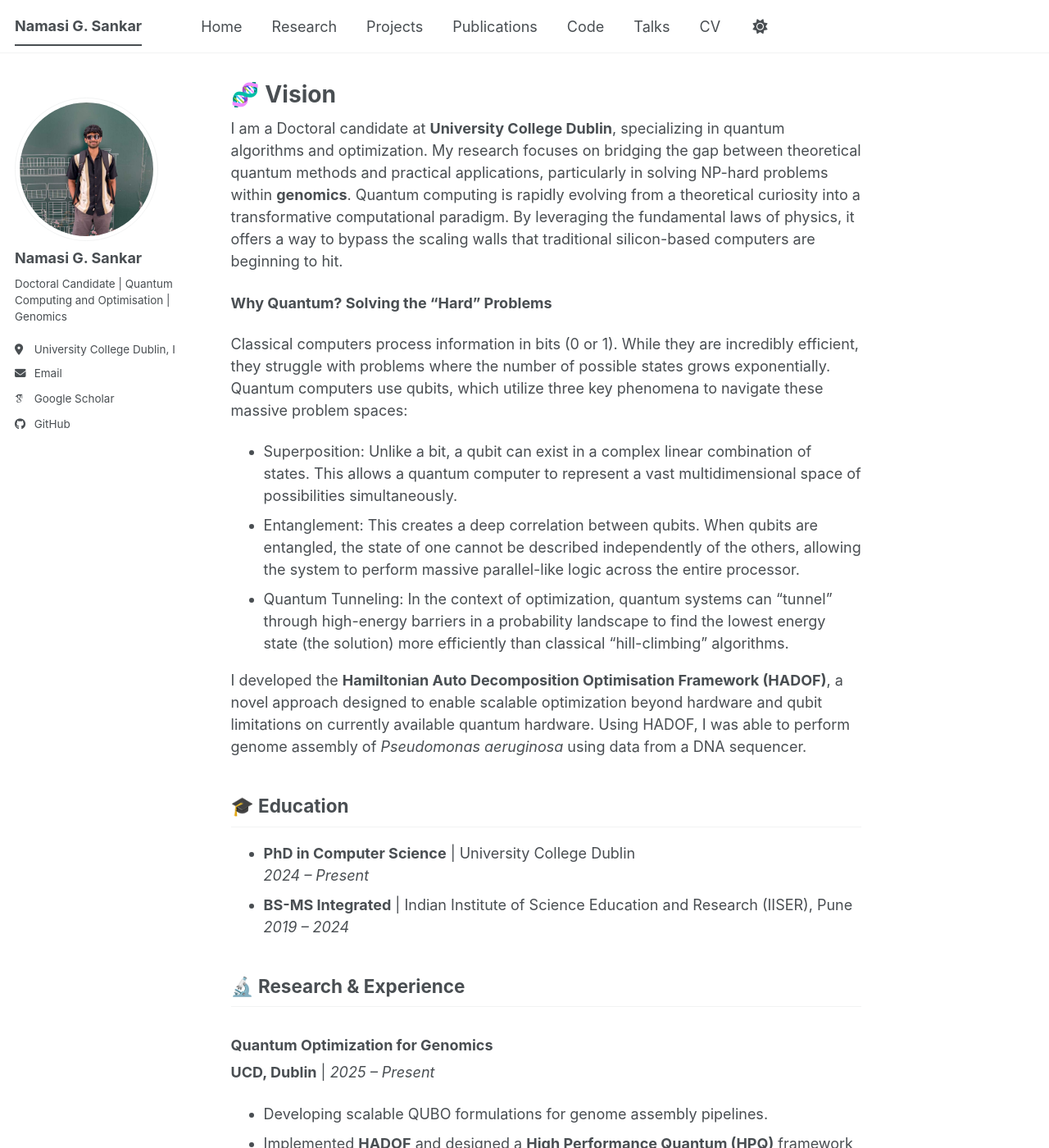
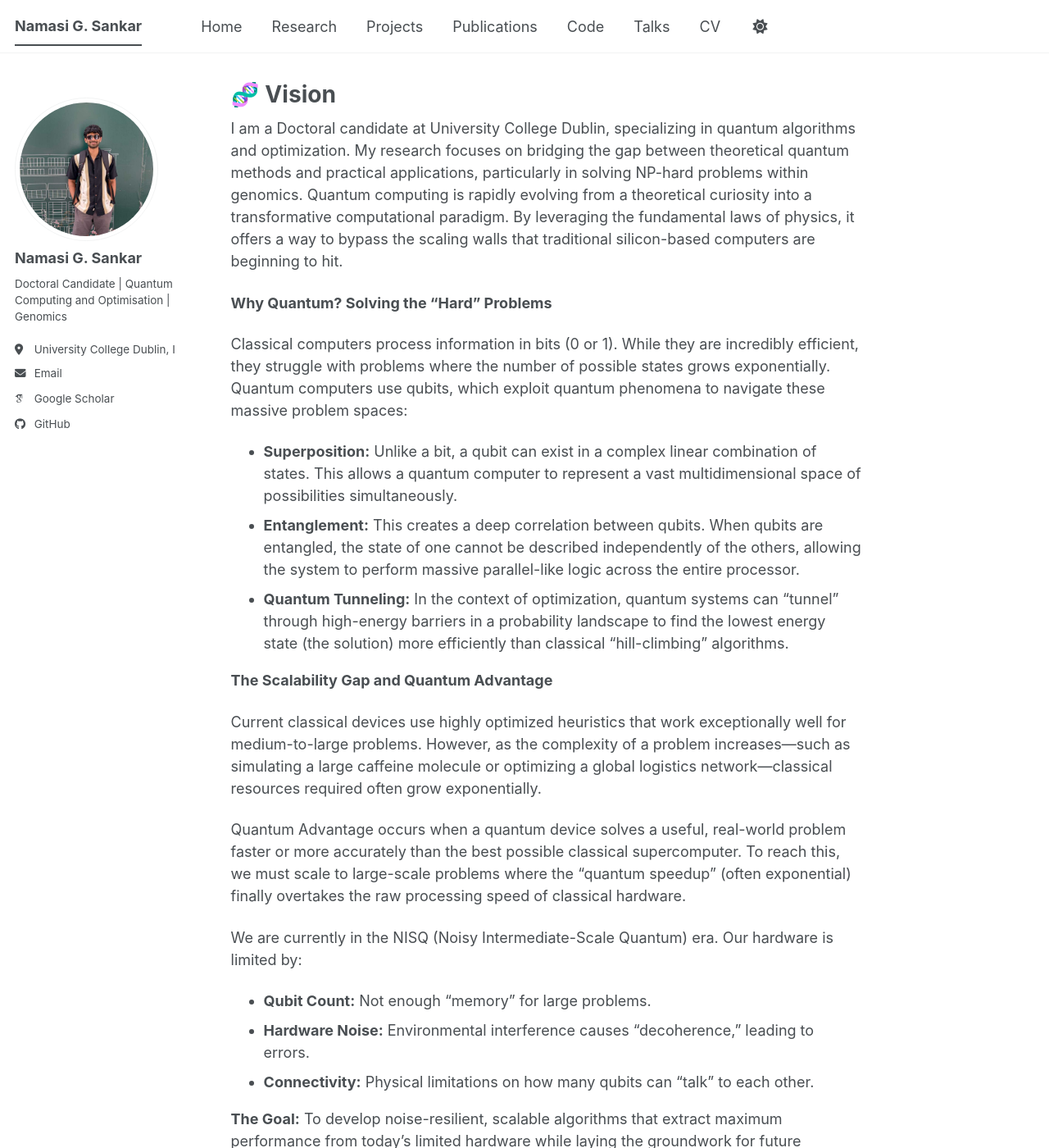
Before and after one commit to Namasi-PhD/Namasi-PhD.github.io, a Jekyll site: the page built from index.md, in a window 1280 px wide and 1400 px high. Shown: the whole window at 82% size. Built offline with Jekyll 4.4.1, drawn with Linux system fonts in a browser that asks for light colours; some web fonts are replaced; a script bundle is joined from its source files by our own code; library files that are not in the unit come from our copies; some of the changed text lies outside the part shown.

Commit message:
Update index.md

```diff
--- a/index.md
+++ b/index.md
@@ -4,21 +4,43 @@ author_profile: true
 title: "🧬 Vision"
 ---
 
-I am a Doctoral candidate at **University College Dublin**, specializing in quantum algorithms and optimization. My research focuses on bridging the gap between theoretical quantum methods and practical applications, particularly in solving NP-hard problems within **genomics**. Quantum computing is rapidly evolving from a theoretical curiosity into a transformative computational paradigm. By leveraging the fundamental laws of physics, it offers a way to bypass the scaling walls that traditional silicon-based computers are beginning to hit.
+I am a Doctoral candidate at University College Dublin, specializing in quantum algorithms and optimization. My research focuses on bridging the gap between theoretical quantum methods and practical applications, particularly in solving NP-hard problems within genomics. Quantum computing is rapidly evolving from a theoretical curiosity into a transformative computational paradigm. By leveraging the fundamental laws of physics, it offers a way to bypass the scaling walls that traditional silicon-based computers are beginning to hit.
 
 **Why Quantum? Solving the "Hard" Problems**
 
-Classical computers process information in bits (0 or 1). While they are incredibly efficient, they struggle with problems where the number of possible states grows exponentially. Quantum computers use qubits, which utilize three key phenomena to navigate these massive problem spaces:
-*   Superposition: Unlike a bit, a qubit can exist in a complex linear combination of states. This allows a quantum computer to represent a vast multidimensional space of possibilities simultaneously.
-*   Entanglement: This creates a deep correlation between qubits. When qubits are entangled, the state of one cannot be described independently of the others, allowing the system to perform massive parallel-like logic across the entire processor.
-*   Quantum Tunneling: In the context of optimization, quantum systems can "tunnel" through high-energy barriers in a probability landscape to find the lowest energy state (the solution) more efficiently than classical "hill-climbing" algorithms.
+Classical computers process information in bits (0 or 1). While they are incredibly efficient, they struggle with problems where the number of possible states grows exponentially. Quantum computers use qubits, which exploit quantum phenomena to navigate these massive problem spaces:
+*   **Superposition:** Unlike a bit, a qubit can exist in a complex linear combination of states. This allows a quantum computer to represent a vast multidimensional space of possibilities simultaneously.
+*   **Entanglement:** This creates a deep correlation between qubits. When qubits are entangled, the state of one cannot be described independently of the others, allowing the system to perform massive parallel-like logic across the entire processor.
+*   **Quantum Tunneling:** In the context of optimization, quantum systems can "tunnel" through high-energy barriers in a probability landscape to find the lowest energy state (the solution) more efficiently than classical "hill-climbing" algorithms.
 
+**The Scalability Gap and Quantum Advantage**
+
+Current classical devices use highly optimized heuristics that work exceptionally well for medium-to-large problems. However, as the complexity of a problem increases—such as simulating a large caffeine molecule or optimizing a global logistics network—classical resources required often grow exponentially.
+
+Quantum Advantage occurs when a quantum device solves a useful, real-world problem faster or more accurately than the best possible classical supercomputer. To reach this, we must scale to large-scale problems where the "quantum speedup" (often exponential) finally overtakes the raw processing speed of classical hardware.
+
+We are currently in the NISQ (Noisy Intermediate-Scale Quantum) era. Our hardware is limited by:
+*   **Qubit Count:** Not enough "memory" for large problems.
+*   **Hardware Noise:** Environmental interference causes "decoherence," leading to errors.
+*   **Connectivity:** Physical limitations on how many qubits can "talk" to each other.
+
+**The Goal:** To develop noise-resilient, scalable algorithms that extract maximum performance from today’s limited hardware while laying the groundwork for future systems.
+
+**A Framework for Quantum Supercomputing**
+
+My vision involves the creation of a High-Performance Quantum (HPQ) framework. This framework treats the Quantum Processing Unit (QPU) not as a standalone machine, but as a specialized accelerator within a larger supercomputing ecosystem—much like how GPUs are used today for AI.
+
+As hardware improves and we move toward Fault-Tolerant Quantum Computing, these algorithms will scale to even larger datasets, eventually enabling a true "Quantum Supercomputer" capable of solving global challenges in materials science, medicine, and cryptography.
+
+By focusing on algorithmic efficiency under current constraints, we don't just wait for better hardware—we actively pull the future of quantum advantage into the present.
+
+## 🚀 Current Progress
 I developed the **Hamiltonian Auto Decomposition Optimisation Framework (HADOF)**, a novel approach designed to enable scalable optimization beyond hardware and qubit limitations on currently available quantum hardware. Using HADOF, I was able to perform genome assembly of *Pseudomonas aeruginosa* using data from a DNA sequencer.
 
 
 
-## 🎓 Education
-*   **PhD in Computer Science** | University College Dublin
+## 🎓 Educational Qualifications
+*   **Doctoral Candidate in Computer Science** | University College Dublin
     *2024 – Present*
 *   **BS-MS Integrated** | Indian Institute of Science Education and Research (IISER), Pune
     *2019 – 2024*
```
